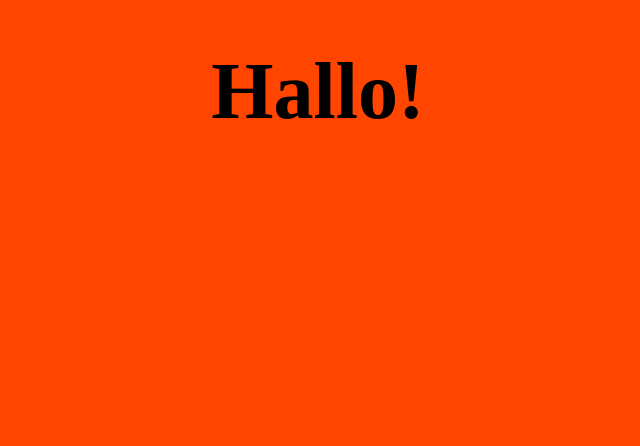
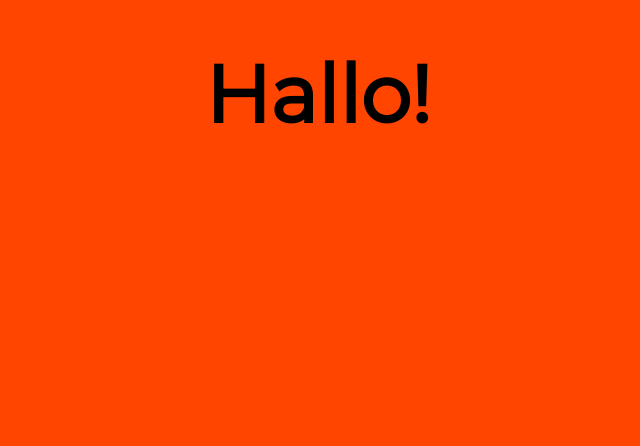
Before and after one commit to samvanrosmalen/AOS, a plain HTML site: page index.html in a window 1280 px wide. Shown: the part 354-800 px from the top of the page, without its empty margins (322-962 px from the left). Drawn offline with nearby package versions, Linux system fonts and the light colour scheme.

Commit message:
ander font toegevoed

```diff
--- a/index.html
+++ b/index.html
@@ -6,6 +6,7 @@
     <meta name="viewport" content="width=device-width, initial-scale=1.0">
     <link rel="stylesheet" href="style.css">
     <link href="https://unpkg.com/aos@2.3.1/dist/aos.css" rel="stylesheet">
+    <link href="https://fonts.googleapis.com/css2?family=Montserrat&display=swap" rel="stylesheet">
     <title>AOS - Sam van Rosmalen</title>
 </head>
 <body>
--- a/style.css
+++ b/style.css
@@ -7,6 +7,7 @@ h1{
     font-size: 80px;
     text-align: center;
     padding: 50vh 0;
+    font-family: 'Montserrat', sans-serif;
 }
 
 .container1{
```
